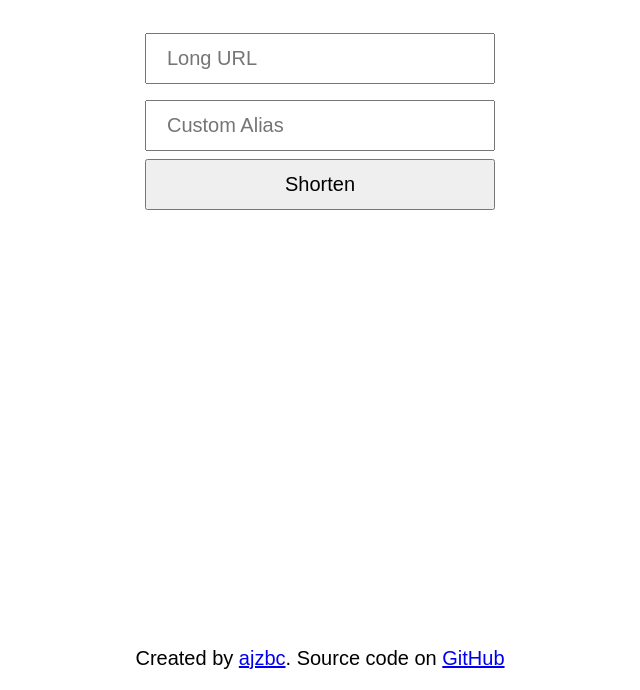
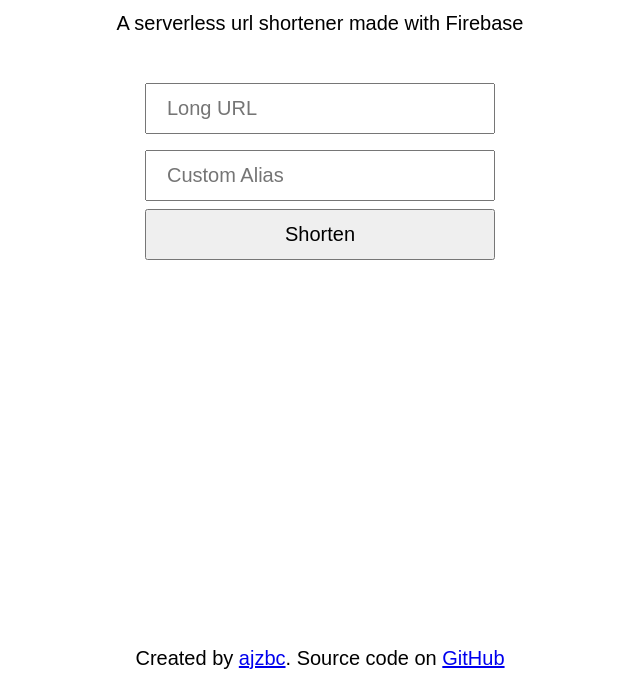
Before and after one commit to ajzbc/firebase-url-shortener, a plain HTML site: page index.html in a window 1280 px wide. Shown: the part 110-800 px from the top of the page, without its empty margins (320-960 px from the left). Drawn offline with Linux system fonts and the light colour scheme.

Commit message:
description

```diff
--- a/index.html
+++ b/index.html
@@ -11,6 +11,7 @@
 <body>
     <header>
         <h1><a class="title" href="https://ajzbc.com/firebase-url-shortener">Firebase URL Shortener</a></h1>
+        <p>A serverless url shortener made with Firebase</p>
     </header>
     <div class="wrap">
         <form>
```
